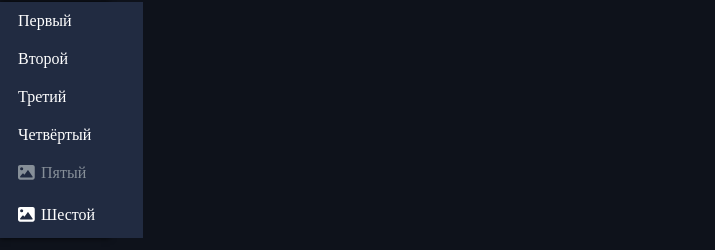
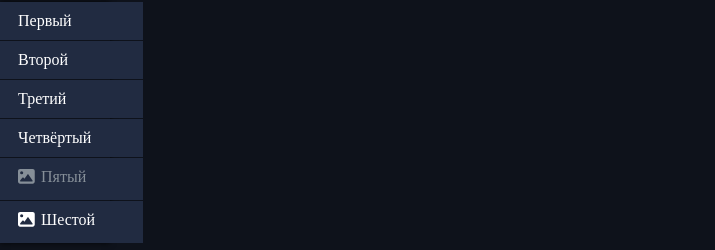
Before and after one commit to gultyaevaa/test_task, a Vue app: page / in a window 1280 px wide. Both pictures are taken after a click on the element 16 px from the left and 146 px from the top of the page. Shown: the part 165-415 px from the top of the page, without its empty margins (0-715 px from the left). Built offline with nearby package versions, Linux system fonts and the light colour scheme.

Commit message:
Добавил маргин

```diff
--- a/src/components/dropdown/TDropdownItem.vue
+++ b/src/components/dropdown/TDropdownItem.vue
@@ -17,8 +17,8 @@ const slots = useSlots();
 </script>
 
 <template>
-  <div class="list-item" :class="[selected? 'selected':'', disabled? 'disabled': '']">
-    <div class="list-item__image" v-if="slots.image">
+  <div class="dropdown-item" :class="[selected? 'selected':'', disabled? 'disabled': '']">
+    <div class="dropdown-item__image" v-if="slots.image">
       <slot name="image"></slot>
     </div>
     <div class="list-item__text">
@@ -28,7 +28,7 @@ const slots = useSlots();
 </template>
 
 <style scoped>
-.list-item {
+.dropdown-item {
   color: var(--color-white);
   display: flex;
   min-width: fit-content;
@@ -39,36 +39,36 @@ const slots = useSlots();
   border-left: 3px solid transparent;
 }
 
-.list-item:not(.disabled):hover {
+.dropdown-item:not(.disabled):hover {
   background: #303f5f !important;
   transition: var(--transition-duration);
   cursor: pointer;
 }
 
-.list-item.selected {
+.dropdown-item.selected {
   background: #151b29;
   border-left: 3px solid var(--color-primary);
   transition: var(--transition-duration);
 }
 
-.list-item.selected {
+.dropdown-item.selected {
   background: #1b2436;
   transition: var(--transition-duration);
 }
 
-.list-item__image {
+.dropdown-item__image {
   fill: var(--color-white);
 }
 
-.list-item.disabled .list-item__text {
+.dropdown-item.disabled .list-item__text {
   color: #868f98;
 }
 
-.list-item.disabled .list-item__image {
+.dropdown-item.disabled .dropdown-item__image {
   fill: #868f98;
 }
 
-.list-item__image + .list-item__text {
+.dropdown-item__image + .list-item__text {
   margin-left: 5px;
 }
 </style>
--- a/src/components/dropdown/TDropdownMenu.vue
+++ b/src/components/dropdown/TDropdownMenu.vue
@@ -15,4 +15,8 @@
   width: max-content;
   box-shadow: 0 0 6px rgb(0 0 0 / 75%);
 }
+
+::v-deep(.dropdown-item:not(:last-child)) {
+  margin-bottom: 1px;
+}
 </style>
```
